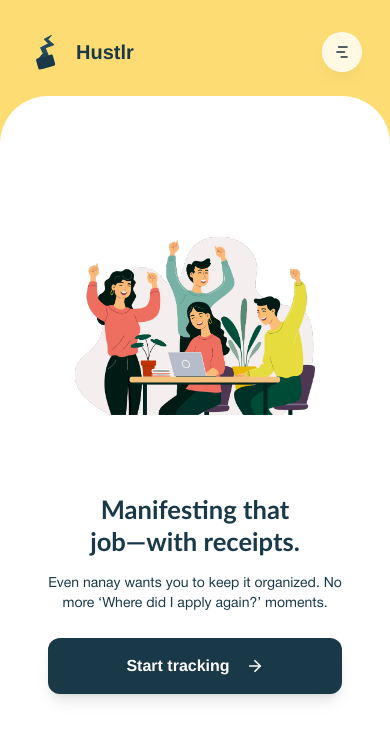
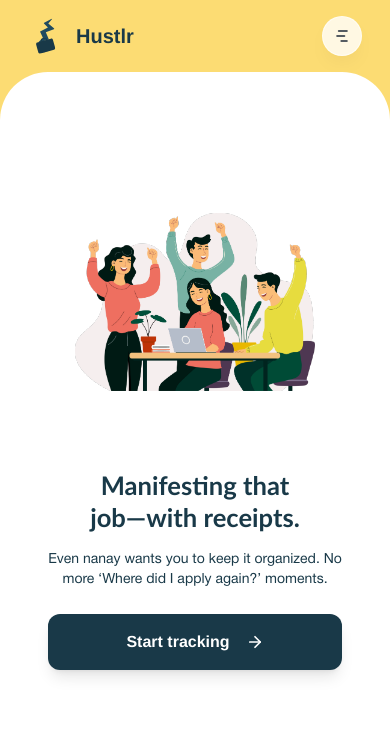
Before and after one commit to rjvillar/Hustlr, a React (Vite) app in the folder job-tracker-app/: page / in a window 390 px wide. Shown: the top 740 px of the page. Built offline with nearby package versions, Linux system fonts and the light colour scheme; no server answers.

Commit message:
style: adjust navbar responsiveness

```diff
--- a/job-tracker-app/src/components/Navbar.jsx
+++ b/job-tracker-app/src/components/Navbar.jsx
@@ -139,7 +139,7 @@ const Navbar = () => {
   }, []);
 
   return (
-    <div className="z-40 flex items-center justify-between pt-8 pb-6 px-7 sm:px-10 sm:pt-9 relative">
+    <div className="z-40 flex items-center justify-between py-4 px-7 sm:px-10 sm:pt-9 sm:pb-6 relative">
       <div
         onClick={handleHomeClick}
         className="flex items-center justify-center gap-3 cursor-pointer"
```
